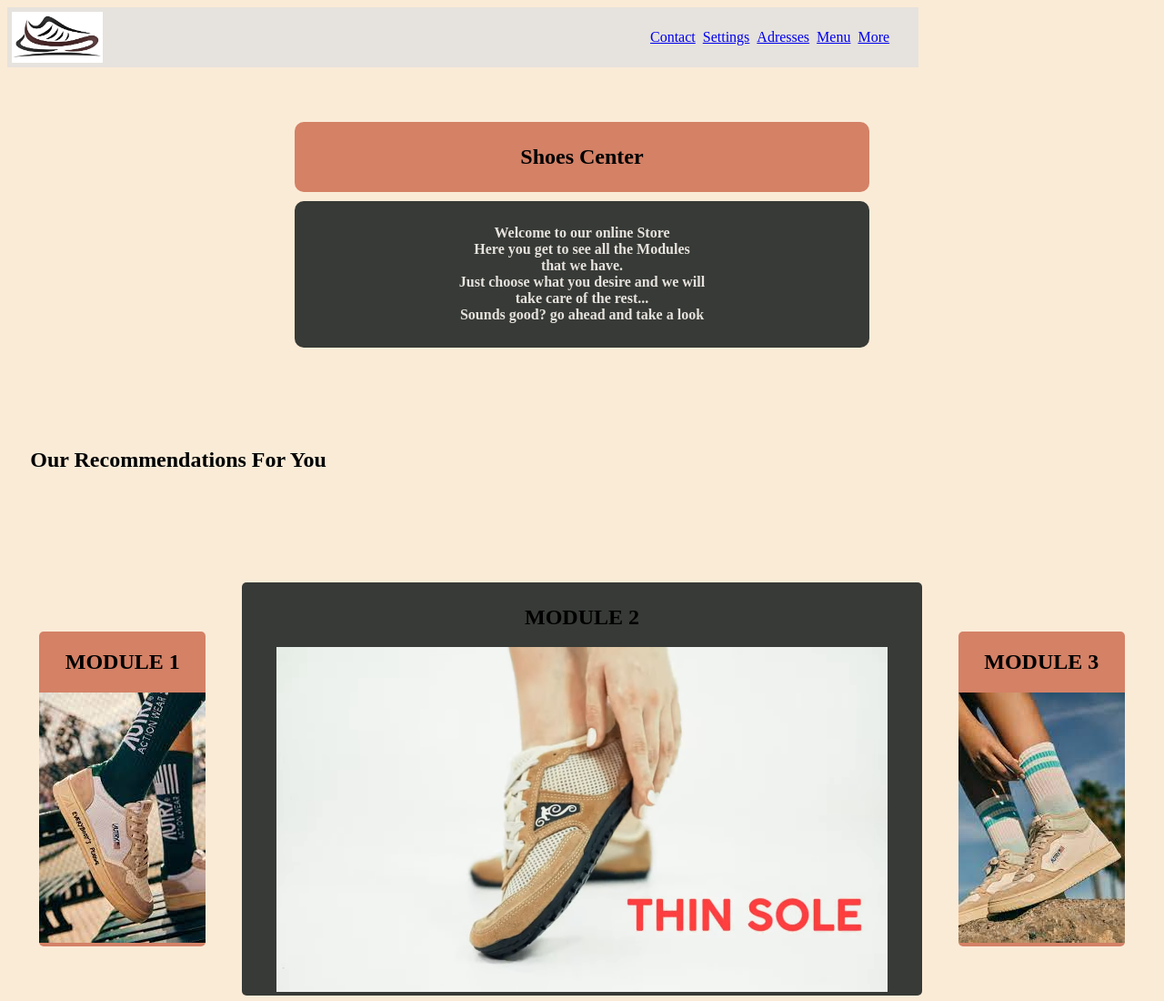
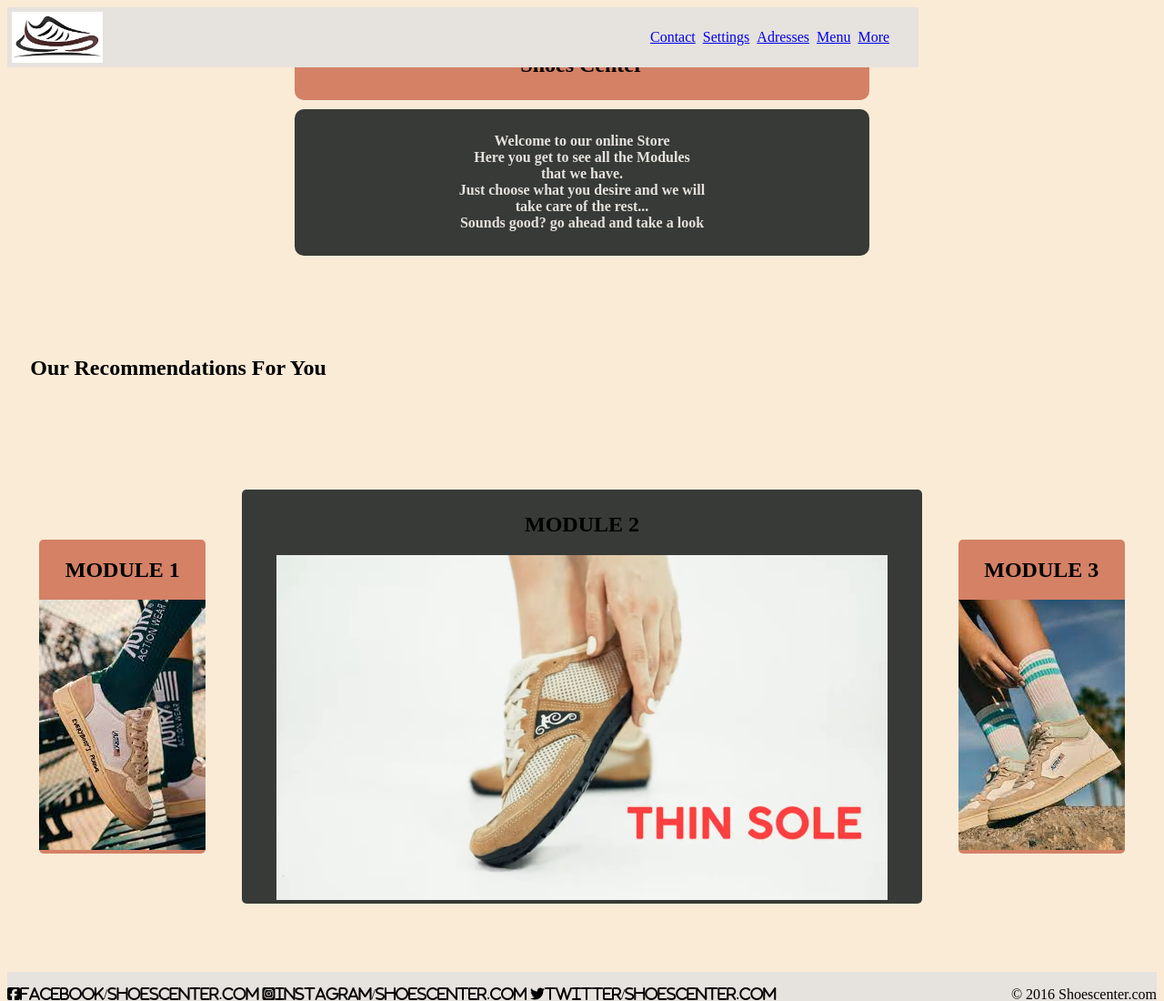
Before and after one commit to Yam3n91/Shoes-Center, a plain HTML site: page index.html in a window 1280 px wide. Shown: the top 1100 px of the page at 91% size. Drawn offline with Linux system fonts and the light colour scheme.

Commit message:
Update style.css

```diff
--- a/style.css
+++ b/style.css
@@ -27,7 +27,7 @@ header>img {
 
 .article {
     text-align: center;
-    padding: 10% 25% 2% 25%;
+    padding: 2% 25%;
     margin-bottom: 40px;
 }
 
```
